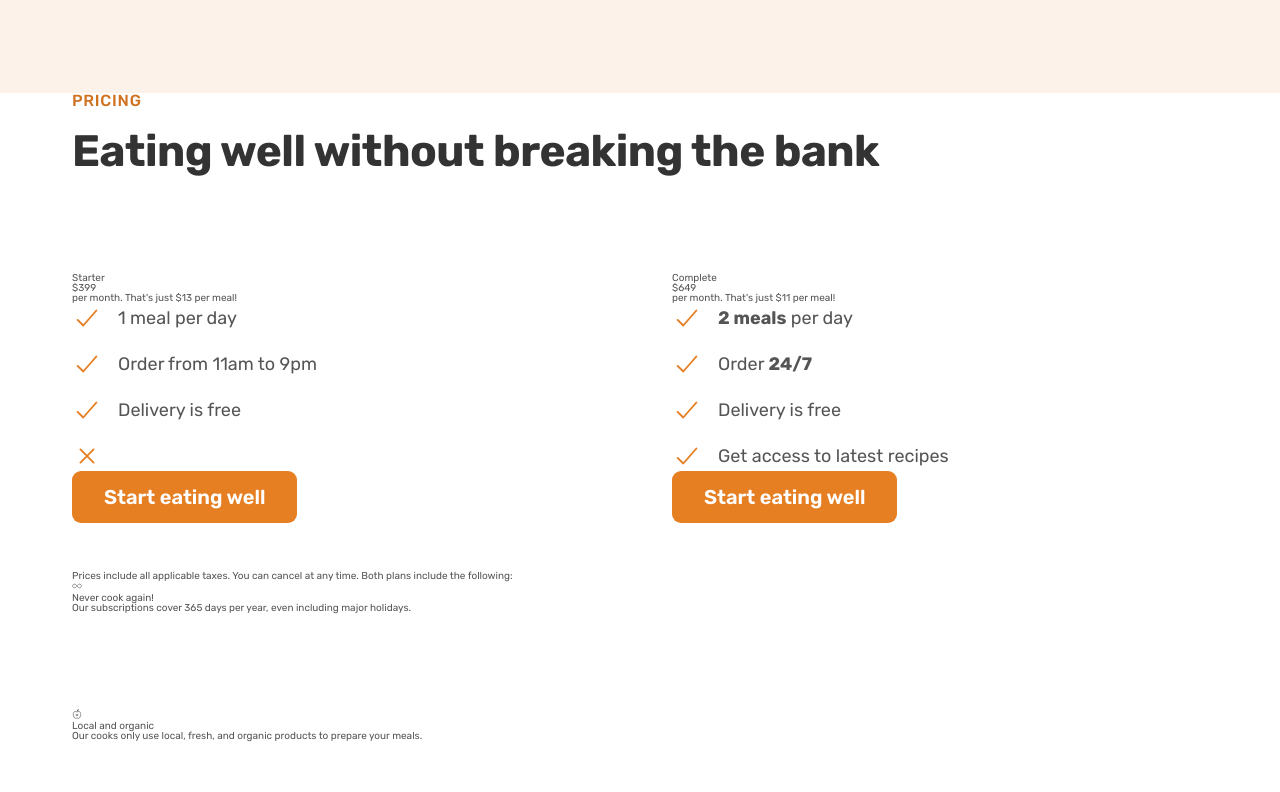
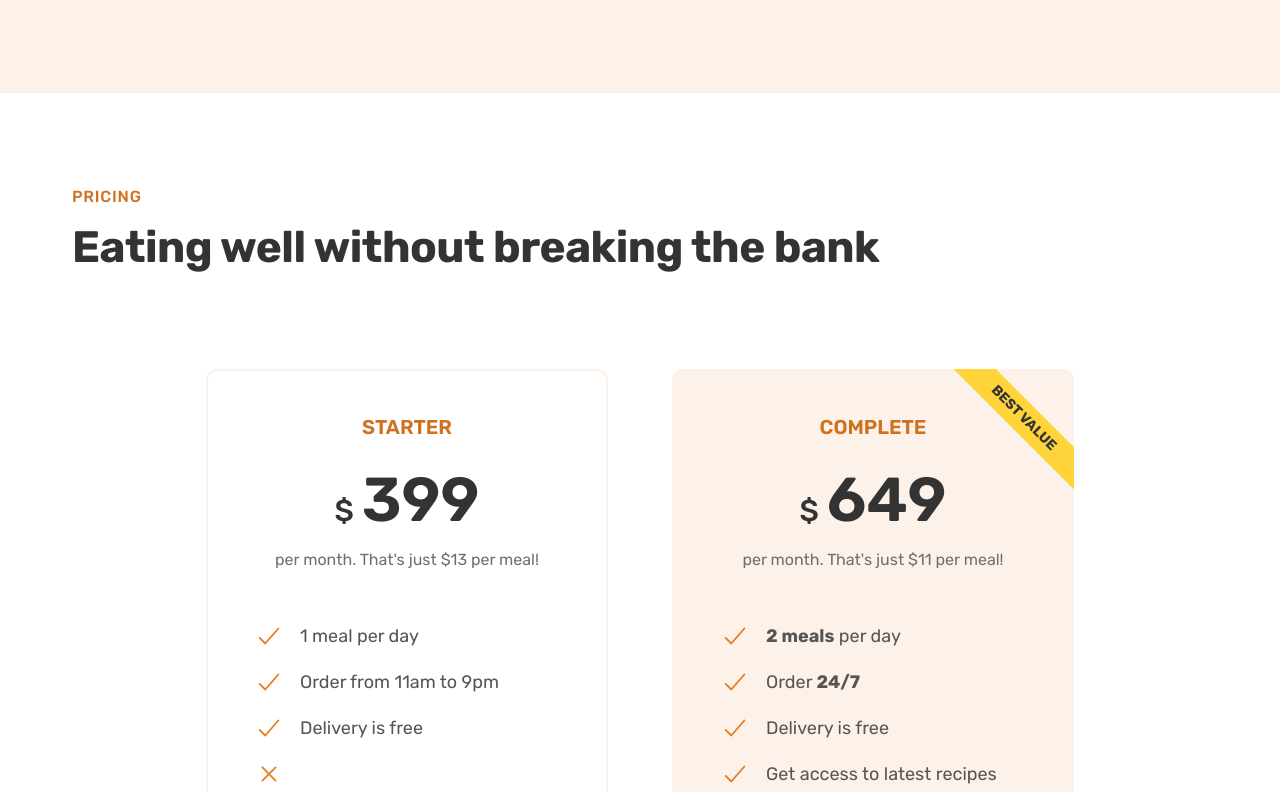
Before and after one commit to Sheikh-Hanaan/Yum-Shum, a plain HTML site: page index.html in a window 1280 px wide. Shown: the part 4518-5310 px from the top of the page. Drawn offline with nearby package versions, Linux system fonts and the light colour scheme.

Commit message:
Updated pricing and featured section in style.css

```diff
--- a/CSS/style.css
+++ b/CSS/style.css
@@ -351,3 +351,112 @@
   width: 100%;
   transition: all 0.4s;
 }
+
+/**************************/
+/* Pricing SECTION */
+/**************************/
+
+.section-pricing {
+  padding: 9.6rem 0;
+}
+
+.princing-plan {
+  border-radius: 11px;
+  width: 75%;
+}
+
+.princing-plan--starter {
+  justify-self: end;
+  border: 2px solid #fdf2e9;
+  padding: 4.6rem;
+}
+
+.princing-plan--complete {
+  background-color: #fdf2e9;
+  padding: 4.8rem;
+  position: relative;
+  overflow: hidden;
+}
+
+.princing-plan--complete::after {
+  content: "Best value";
+  position: absolute;
+  top: 6%;
+  right: -18%;
+
+  text-transform: uppercase;
+  font-size: 1.4rem;
+  font-weight: 700;
+  color: #333;
+  background-color: #ffd43b;
+  padding: 0.8rem 8rem;
+  transform: rotate(45deg);
+}
+
+.plan-header {
+  text-align: center;
+  margin-bottom: 4.8rem;
+}
+
+.plan-name {
+  color: #cf711f;
+  font-weight: 600;
+  font-size: 2rem;
+  text-transform: uppercase;
+  letter-spacing: 0.75;
+  margin-bottom: 3.2rem;
+}
+
+.plan-price {
+  font-size: 6.2rem;
+  font-weight: 600;
+  color: #333;
+  margin-bottom: 1.6rem;
+}
+
+.plan-price span {
+  font-size: 3rem;
+  font-weight: 500;
+  margin-right: 0.8rem;
+}
+
+.plan-text {
+  font-size: 1.6rem;
+  line-height: 1.6;
+  color: #6f6f6f;
+}
+
+.plan-sing-up {
+  text-align: center;
+  margin-top: 4.8rem;
+}
+
+.plan-details {
+  font-size: 1.6rem;
+  line-height: 1.6;
+  text-align: center;
+}
+
+/* Featured Section  */
+
+.feature-icon {
+  color: #e67e22;
+  height: 3.2rem;
+  width: 3.2rem;
+  background-color: #fdf2e9;
+  margin-bottom: 3.2rem;
+  padding: 1.6rem;
+  border-radius: 50%;
+}
+
+.feature-title {
+  font-size: 2.4rem;
+  color: #333;
+  font-weight: 700;
+  margin-bottom: 1.6rem;
+}
+
+.feature-text {
+  font-size: 1.8rem;
+  line-height: 1.8;
+}
```
